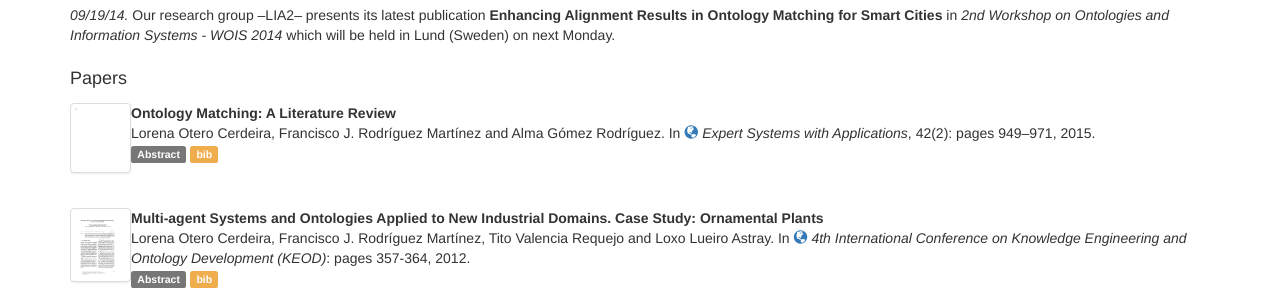
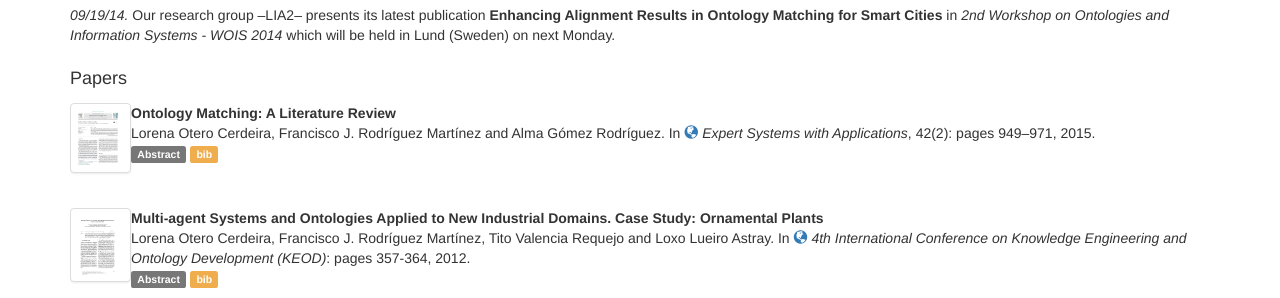
Before and after one commit to locerdeira/locerdeira.github.com, a Jekyll site: the page built from index.html, in a window 1280 px wide. Shown: the part 308-606 px from the top of the page. Built offline with Jekyll 4.4.1, drawn with Linux system fonts in a browser that asks for light colours; nearby versions of some CDN libraries.

Commit message:
minor changes

```diff
--- a/_data/paper-list.yml
+++ b/_data/paper-list.yml
@@ -110,7 +110,7 @@
   label: 2015_EXPSYS
   year: 2015
   month: 02
-  img: 2015_EXPSYS_2.jpg
+  img: 2015_EXPSYS.jpg
   bib: 2015_EXPSYS.bib
   title: "Ontology Matching: A Literature Review"
   authors: Lorena Otero Cerdeira, Francisco J. Rodríguez Martínez and Alma Gómez Rodríguez
```
